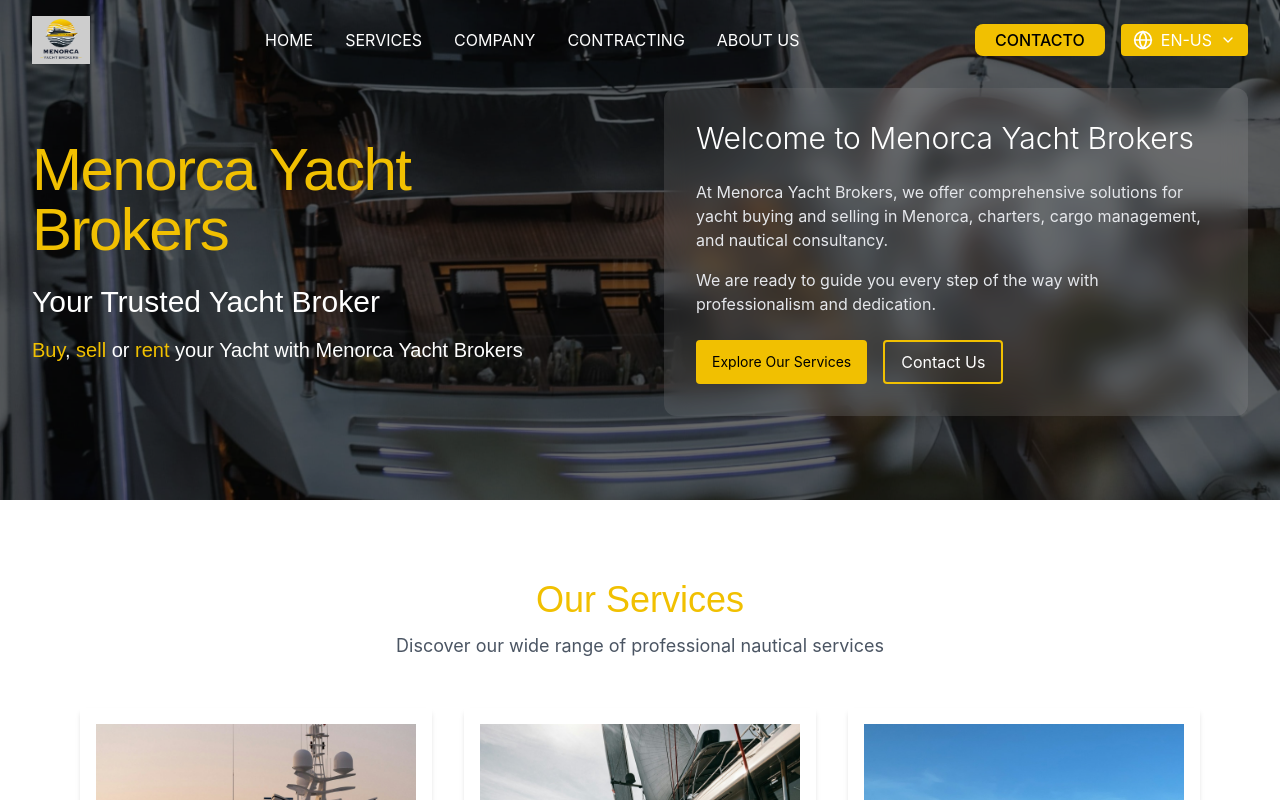
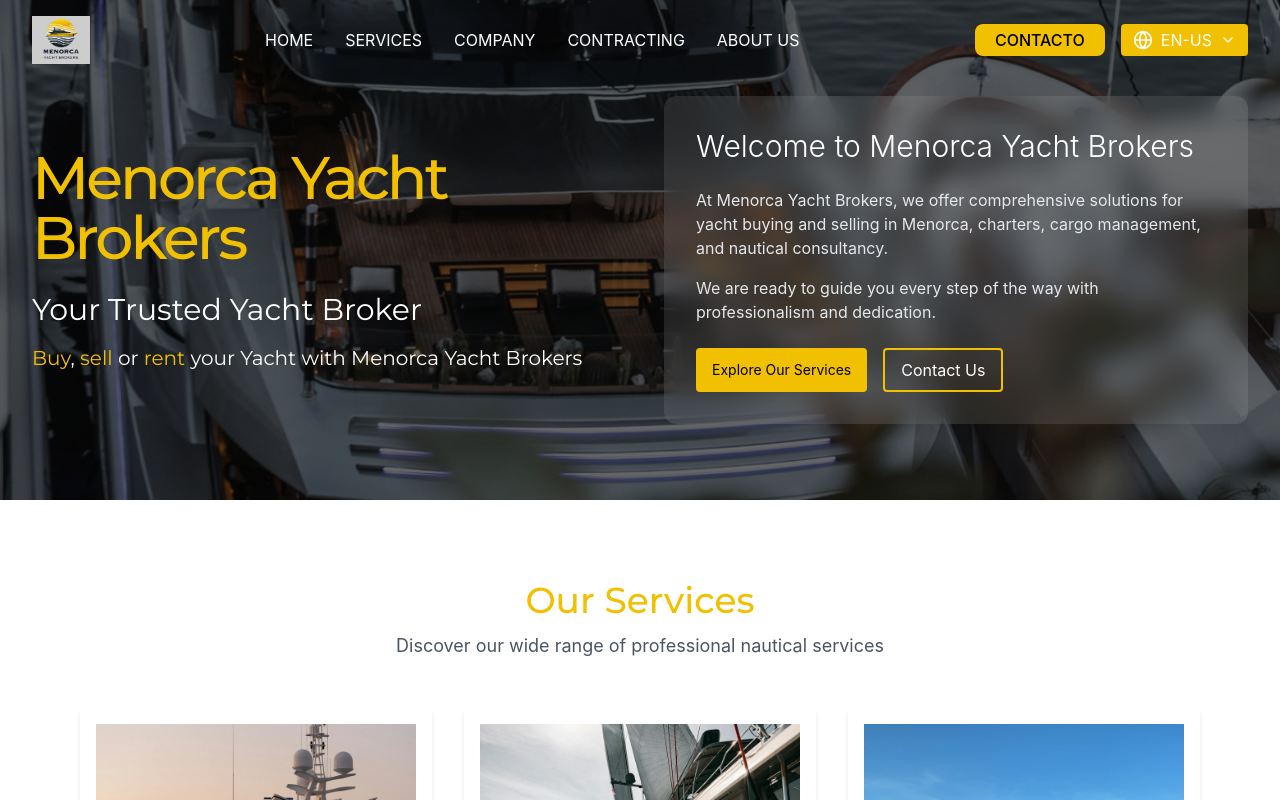
Before and after one commit to davidfreixes/myb, a Next.js app: page / in a window 1280 px wide. Shown: the top 800 px of the page. Built offline with nearby package versions, Linux system fonts and the light colour scheme.

Commit message:
feat: new next-seo config

```diff
--- a/client/home/components/hero.tsx
+++ b/client/home/components/hero.tsx
@@ -5,7 +5,6 @@
 import Link from "next/link";
 import { useEffect, useState } from "react";
 import { Trans, useTranslation } from "react-i18next";
-
 
 export default function Hero() {
   const { t } = useTranslation();
@@ -16,7 +15,6 @@
     setIsLoaded(true); // Aseguramos que i18next esté cargado
   }, []);
   if (!isLoaded) return null;
-
 
   const scrollToServices = () => {
     // Navegar a la sección de servicios
@@ -42,16 +40,16 @@
 
       {/* Content */}
       <div className="relative z-10 mx-auto max-w-8xl px-4 sm:px-6 lg:px-8">
-        <div className="flex h-[100vh] md:h-[500px] flex-col py-8 md:py-12">
-          <div className="grid md:grid-cols-2 gap-20 md:gap-12 mt-10">
+        <div className="flex h-[100vh] xs:h-[500px] flex-col py-8 md:py-12">
+          <div className="grid md:grid-cols-2 gap-20 md:gap-12 mt-12">
             {/* Left Column */}
             <motion.div
               initial={{ opacity: 0, y: 20 }}
               animate={{ opacity: 1, y: 0 }}
               transition={{ duration: 0.8 }}
-              className="flex flex-col justify-center space-y-4 md:space-y-6 text-white order-1 pt-16 md:pt-0"
+              className="flex flex-col justify-center space-y-4 md:space-y-6 text-white order-1 pt-4 md:pt-0"
             >
-              <h1 className="font-montserrat text-4xl md:text-5xl lg:text-6xl font-medium tracking-tight text-primary">
+              <h1 className="font-montserrat text-4xl md:text-5xl lg:text-6xl font-medium tracking-tighter text-primary">
                 Menorca Yacht Brokers
               </h1>
               <div className="space-y-2 md:space-y-4">
--- /dev/null
+++ b/next-seo.config.ts
@@ -0,0 +1,23 @@
+import { NextSeoProps } from "next-seo";
+
+export default {
+  title: "Menorca Yacht Brokers",
+  description: "Menorca Yacht Brokers",
+  openGraph: {
+    type: "website",
+    locale: "en_IE",
+    url: "https://www.url.ie/",
+    site_name: "Menorca Yacht Brokers",
+  },
+  additionalMetaTags: [
+    {
+      property: "og:image",
+      content: "https://www.example.ie/image.jpg",
+    },
+  ],
+  twitter: {
+    handle: "@handle",
+    site: "@site",
+    cardType: "summary_large_image",
+  },
+} as NextSeoProps;
--- a/package.json
+++ b/package.json
@@ -17,6 +17,7 @@
     "i18next-browser-languagedetector": "^8.0.2",
     "lucide-react": "^0.469.0",
     "next": "15.1.3",
+    "next-seo": "^6.6.0",
     "react": "^19.0.0",
     "react-dom": "^19.0.0",
     "react-i18next": "^15.4.0"
--- a/pages/_app.tsx
+++ b/pages/_app.tsx
@@ -1,17 +1,28 @@
 import "@/styles/globals.css";
 import { MantineProvider } from "@mantine/core";
 import "@mantine/core/styles.css";
+import { NextSeo } from "next-seo";
 import type { AppProps } from "next/app";
+import Head from "next/head";
 import { I18nextProvider } from "react-i18next";
+import SEO from "../next-seo.config";
 import "../utils/i18n";
 import i18n from "../utils/i18n";
 
 export default function App({ Component, pageProps }: AppProps) {
   return (
-    <MantineProvider>
-      <I18nextProvider i18n={i18n}>
-        <Component {...pageProps} />
-      </I18nextProvider>
-    </MantineProvider>
+    <>
+      <Head>
+        <meta charSet="utf-8" />
+        <meta name="viewport" content="initial-scale=1.0, width=device-width" />
+        <meta name="theme-color" content="#000000" />
+      </Head>
+      <NextSeo {...SEO} />
+      <MantineProvider>
+        <I18nextProvider i18n={i18n}>
+          <Component {...pageProps} />
+        </I18nextProvider>
+      </MantineProvider>
+    </>
   );
 }
--- a/pages/_document.tsx
+++ b/pages/_document.tsx
@@ -3,7 +3,21 @@
 export default function Document() {
   return (
     <Html lang="en">
-      <Head />
+      <Head>
+        {/* Add Google Fonts */}
+        <link rel="preconnect" href="https://fonts.googleapis.com" />
+        <link
+          rel="preconnect"
+          href="https://fonts.gstatic.com"
+          crossOrigin=""
+        />
+        <link
+          href={
+            "https://fonts.googleapis.com/css2?family=Montserrat:wght@400;500;600;700;800;900&family=Space+Grotesk&display=swap"
+          }
+          rel="stylesheet"
+        />
+      </Head>
       <body className="antialiased">
         <Main />
         <NextScript />
```
Also changed, not shown: client/general/contact/contact-form.tsx (+9 -3 lines), 2 other files (tests, documents, lock files or other folders).
